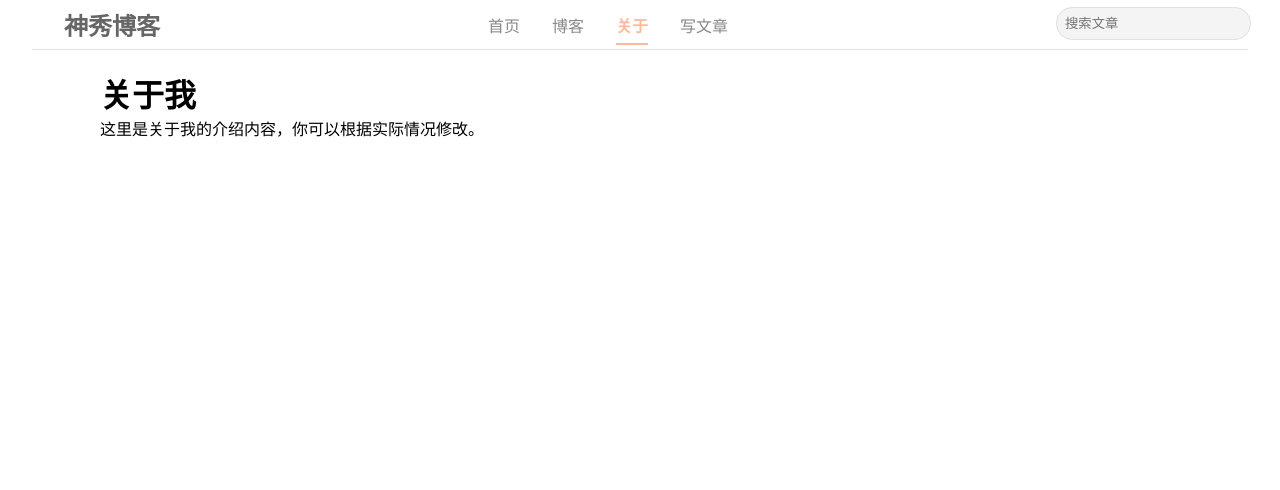
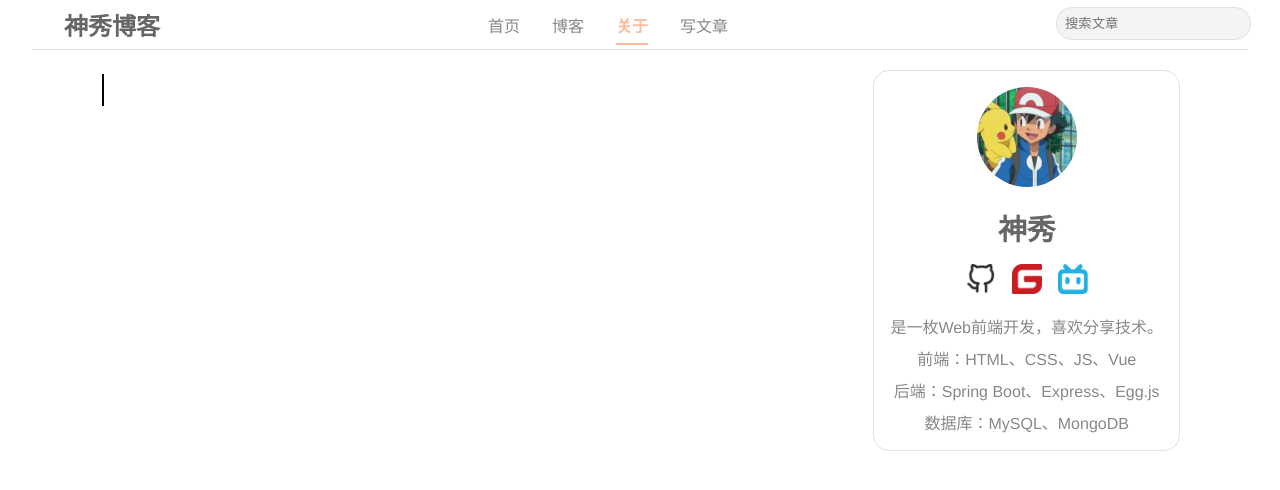
Before and after one commit to zhushenxiou/BlogUI, a Vue app: page /#/about in a window 1280 px wide. Shown: the top 490 px of the page. Built offline with nearby package versions, Linux system fonts and the light colour scheme.

Commit message:
更新侧边栏自我介绍内容，添加前端、后端和数据库技能信息；新增打字机组件以展示动态文本；添加按钮组件样式和交互效果

```diff
--- a/src/components/Sidebar.vue
+++ b/src/components/Sidebar.vue
@@ -19,9 +19,12 @@
       </a>
     </div>
     <!-- 自我介绍 -->
-    <p class="introduction">
-      是一枚Web前端开发，喜欢分享技术，分享快乐。
-    </p>
+    <div class="introduction">
+      <p> 是一枚Web前端开发，喜欢分享技术。 </p>
+      <p> 前端：HTML、CSS、JS、Vue </p>
+      <p> 后端：Spring Boot、Express、Egg.js </p>
+      <p> 数据库：MySQL、MongoDB </p>
+    </div>
   </aside>
 </template>
 
@@ -31,6 +34,7 @@
   border-radius: 1rem;
   text-align: center;
   border: 1px solid var(--border-color);
+  max-width: 20rem;
 }
 
 .avatar-container {
@@ -63,6 +67,11 @@
 }
 
 .introduction {
-  color: var(--text-color);
+  display: flex;
+  flex-direction: column;
+  gap: 0.5rem;
+  p{
+    color: var(--text-color);
+  }
 }
 </style>
--- /dev/null
+++ b/src/components/Typewriter.vue
@@ -0,0 +1,100 @@
+<template>
+  <p style="font-size: 2rem;">
+    <span>{{ typedText }}</span>
+    <span class="cursor" :class="{ 'blink': isTyping || isEnd }"></span>
+  </p>
+</template>
+
+<script setup>
+import { ref, onMounted, onUnmounted } from 'vue';
+
+// 定义组件接收的 props
+const props = defineProps({
+  texts: {
+    type: Array,
+    default: () => []
+  },
+  speed: {
+    type: Number,
+    default: 150
+  },
+  pauseBetweenTexts: {
+    type: Number,
+    default: 2500 // 切换文本前的暂停时间，单位毫秒
+  }
+});
+
+// 用于显示的响应式文本
+const typedText = ref('');
+// 是否正在打字
+const isTyping = ref(true);
+// 是否打字结束
+const isEnd = ref(false);
+// 当前显示的文本索引
+const currentIndex = ref(0);
+// 定时器引用
+let typingTimer;
+let pauseTimer;
+
+const startTyping = () => {
+  let index = 0;
+  const currentText = props.texts[currentIndex.value];
+  typedText.value = '';
+  isTyping.value = true;
+  isEnd.value = false;
+
+  typingTimer = setInterval(() => {
+    if (index < currentText.length) {
+      // 逐个字符添加到显示文本中
+      typedText.value += currentText.charAt(index);
+      index++;
+    } else {
+      // 打字完成后清除定时器
+      clearInterval(typingTimer);
+      isTyping.value = false;
+      isEnd.value = true;
+      // 等待一段时间后切换到下一个文本
+      pauseTimer = setTimeout(() => {
+        currentIndex.value = (currentIndex.value + 1) % props.texts.length;
+        startTyping();
+      }, props.pauseBetweenTexts);
+    }
+  }, props.speed);
+};
+
+onMounted(() => {
+  if (props.texts.length > 0) {
+    startTyping();
+  }
+});
+
+onUnmounted(() => {
+  // 组件卸载时清除定时器
+  if (typingTimer) clearInterval(typingTimer);
+  if (pauseTimer) clearTimeout(pauseTimer);
+});
+</script>
+
+<style scoped>
+.cursor {
+  display: inline-block;
+  width: 2px;
+  height: 1em;
+  background-color: #000;
+  margin-left: 2px;
+  vertical-align: text-bottom;
+}
+
+.blink {
+  animation: blink 1s infinite;
+}
+
+@keyframes blink {
+  0%, 100% {
+    opacity: 1;
+  }
+  50% {
+    opacity: 0;
+  }
+}
+</style>
--- a/src/views/frontend/About/index.vue
+++ b/src/views/frontend/About/index.vue
@@ -1,16 +1,29 @@
 <template>
   <div class="frontend-about">
-    <h1>关于我</h1>
-    <p>这里是关于我的介绍内容，你可以根据实际情况修改。</p>
+    <div class="header">
+      <Typewriter :texts="aboutTexts" :speed="150" :pauseBetweenTexts="2500" />
+      <Sidebar />
+    </div>
   </div>
 </template>
 
 <script setup>
-// 可按需添加逻辑
+import Typewriter from '@/components/Typewriter.vue';
+import Sidebar from '@/components/Sidebar.vue';
+
+// 关于我的介绍文本数组
+const aboutTexts = [
+  '您好，我是一名前端开发工程师。',
+  '有时候，是一个前端狂热者！',
+];
 </script>
 
-<style scoped>
+<style scoped lang="scss">
 .frontend-about {
   padding: 20px;
+  .header {
+    display: flex;
+    justify-content: space-between;
+  }
 }
 </style>
```
Also changed, not shown: src/views/frontend/About/components/Card.vue (added, +65 -0 lines).
